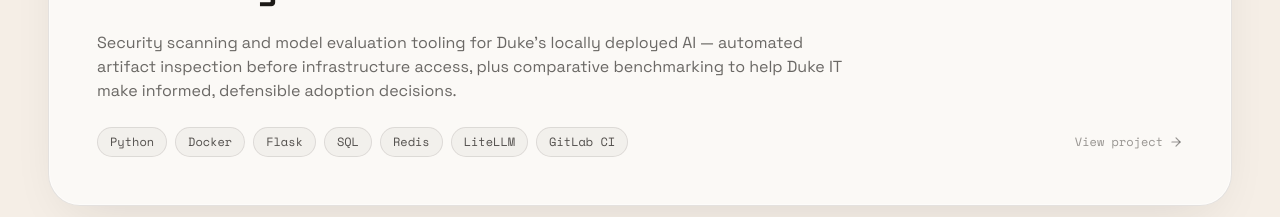
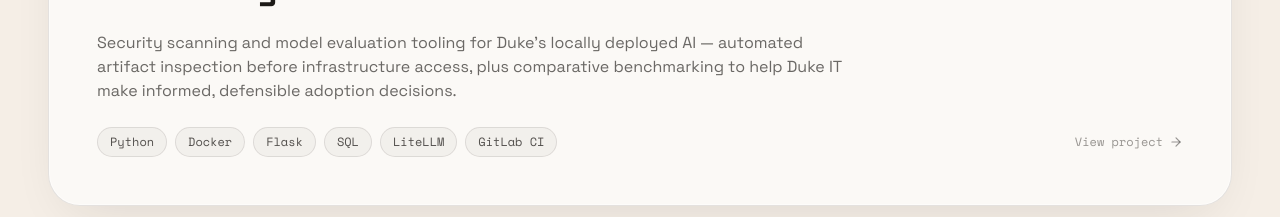
Before and after one commit to raphaelkaramagi/Portfolio-Website, a React (Vite) app: page / in a window 1280 px wide. Shown: the part 3140-3357 px from the top of the page. Built offline with nearby package versions, Linux system fonts and the light colour scheme.

Commit message:
Updated skills and experience section

```diff
--- a/src/components/ExperienceSection.jsx
+++ b/src/components/ExperienceSection.jsx
@@ -34,7 +34,7 @@ const experiences = [
       'Summer project delivering security scanning and evaluation tooling for Duke’s locally deployed models — Hugging Face ingestion pipelines, artifact inspection before infrastructure access, and benchmark suites for IT-led deployments.',
       'Partnered with OIT on operationalizing automated checks and repeatable evaluation harnesses so candidate LLMs can be compared across representative workloads.',
     ],
-    skills: ['Python', 'Flask', 'PostgreSQL', 'Redis', 'Docker', 'LiteLLM', 'GitLab CI'],
+    skills: ['Python', 'Flask', 'PostgreSQL', 'Docker', 'LiteLLM', 'GitLab CI'],
   },
   {
     id: 'intelisoft',
--- a/src/data/projects.js
+++ b/src/data/projects.js
@@ -29,7 +29,7 @@ export const projects = [
     title: 'AI Security & Evaluation Infrastructure',
     status: 'Ongoing',
     client: 'Duke OIT',
-    stack: ['Python', 'Docker', 'Flask', 'SQL', 'Redis', 'LiteLLM', 'GitLab CI'],
+    stack: ['Python', 'Docker', 'Flask', 'SQL', 'LiteLLM', 'GitLab CI'],
     description:
       'Security scanning and model evaluation tooling for Duke\'s locally deployed AI — automated artifact inspection before infrastructure access, plus comparative benchmarking to help Duke IT make informed, defensible adoption decisions.',
     longDescription:
```
